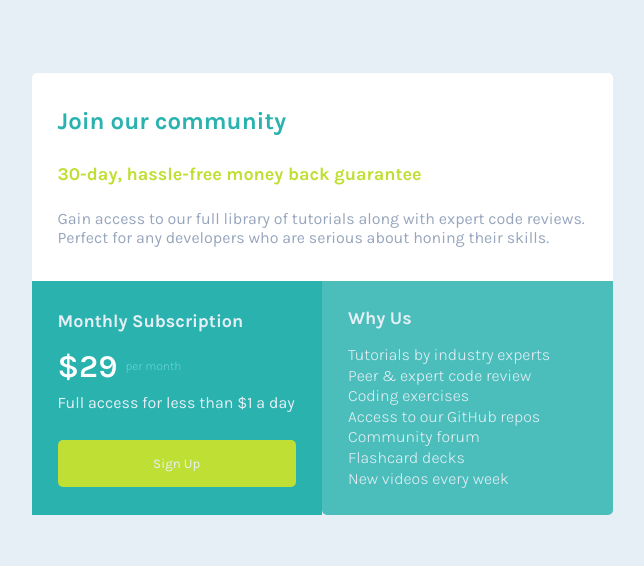
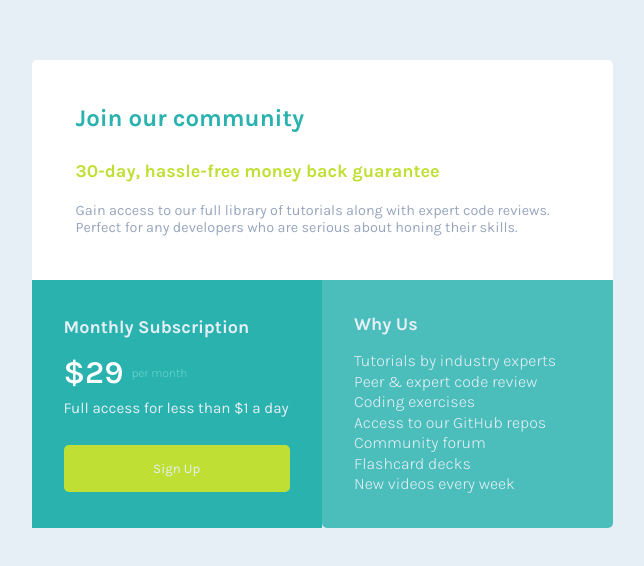
Before and after one commit to AnisBacha/Single-price-grid-component-improved, a plain HTML site: page index.html in a window 1280 px wide. Shown: the part 106-672 px from the top of the page, without its empty margins (318-962 px from the left). Drawn offline with Linux system fonts and the light colour scheme.

Commit message:
matching design

```diff
--- a/css/style.css
+++ b/css/style.css
@@ -105,25 +105,34 @@ body{
     .main__description-section{
         grid-column: 1/3;
         max-width: 615px;
+        padding: 2.75rem;
     }
     .main section{
         display: flex;
         flex-flow: column;
         justify-content: center;
     }
-    .main__description,
-    .main__list,
-    .main__p-sub{
-        font-size: 1rem;
-    }
+
     .main__h1{
         font-size: 1.5rem;
     }
     .main__h2{
         font-size:  1.125rem;
+        margin-block: 1.75rem 1.25rem;
+
+    }
+    .main__description{
+        font-size: .9rem;
+    }
+    .main__sub, .main__whyus{
+        padding: 2rem;
     }
     .main__list li{
         margin-block-end: .1rem;
+        font-size: 1rem;
+
     }
-
+    .main__p-sub{
+        font-size: .95rem;
+    }
 }
```
